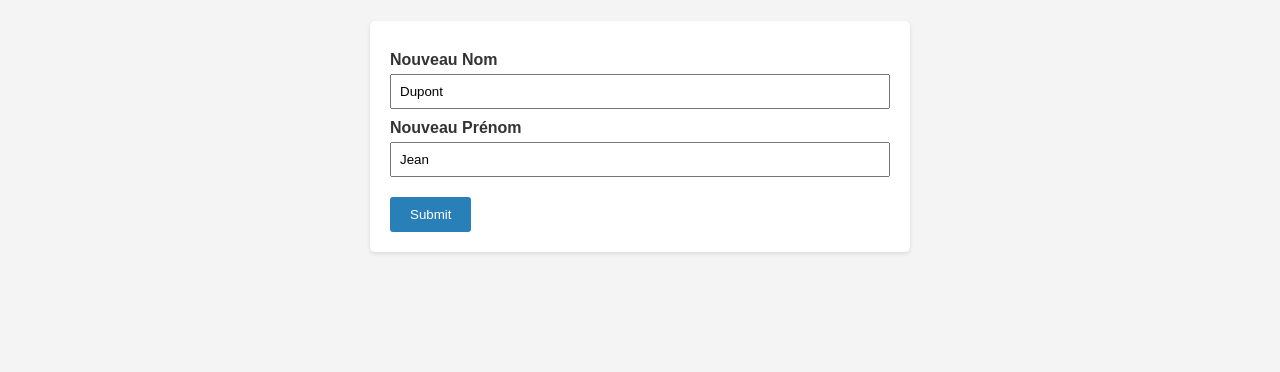
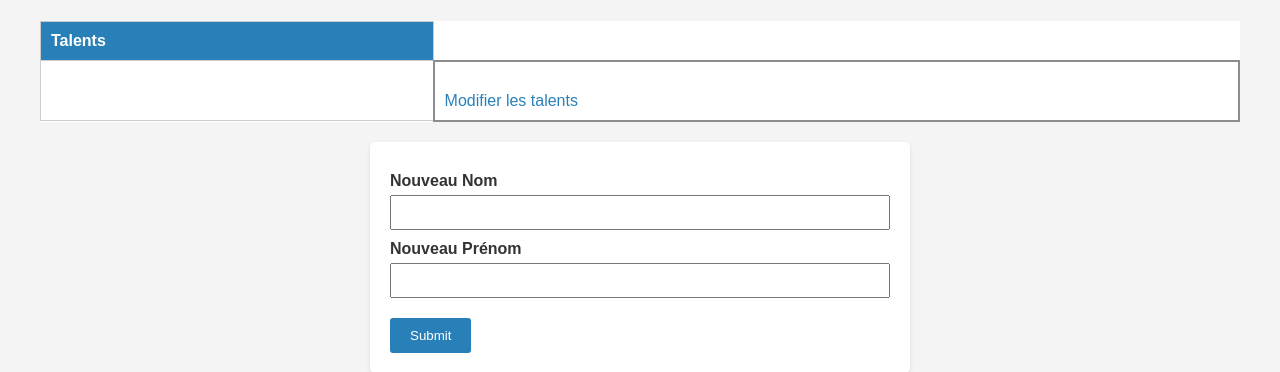
Before and after one commit to chanaelstar/IMAC1-S2-Workshop-Archi-Web, a Flask app: page /modification/1 in a window 1280 px wide. Shown: the part 191-563 px from the top of the page. Run offline with Flask 3, Linux system fonts and the light colour scheme.

Commit message:
talents exemple

```diff
--- a/templates/modification_page.html
+++ b/templates/modification_page.html
@@ -13,6 +13,25 @@
         <p>Numéro d'étudiant: {{etudiant["num_etudiant"]}}</p>
         <p>Nom: {{etudiant["nom"]}}</p>
         <p>Prénom: {{etudiant["prenom"]}}</p>
+        <table>
+            <thead>
+                <tr>
+                    <th>Talents</th>
+                </tr>
+            </thead>
+            <tbody>
+                <tr>
+                    <td>
+                        {% for talent_etud in liste_etudiants_talents %}
+                            {% if talent_etud["num_etudiant"] == etudiant["num_etudiant"] %}
+                                {{ talent_etud["talent"] }} ,
+                            {% endif %}
+                        {% endfor %}
+                    </td>
+                    <td style="border: 2px solid rgb(140 140 140)"><a href='/modification_talents/{{etudiant["num_etudiant"]}}'>Modifier les talents</a></td>
+                </tr>
+            </tbody>
+        </table>
 
         <form action="/changement" method="post">
             <!-- <label for="num_etud">Numéro d'étudiant</label>
```
